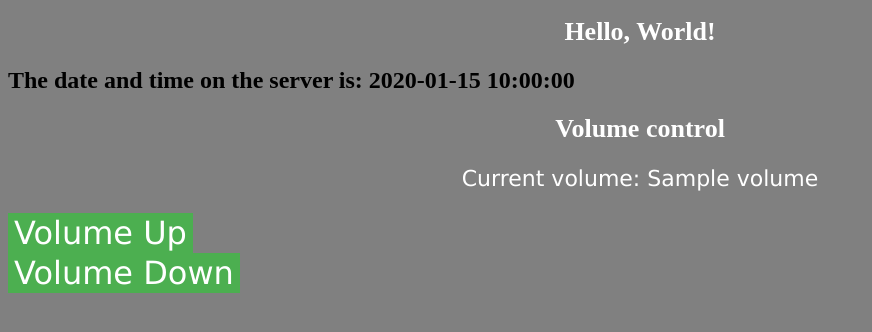
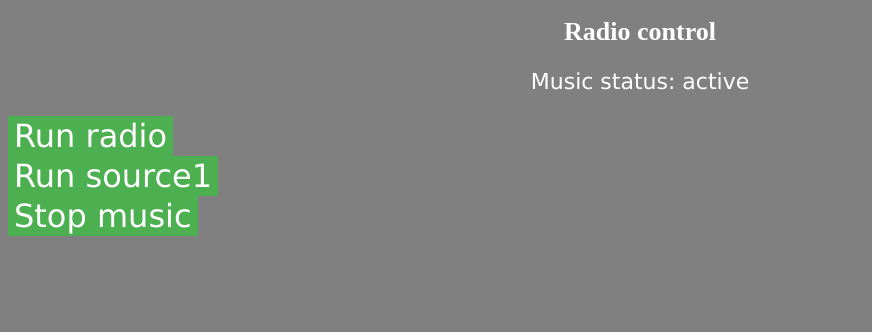
Before and after one commit to Losseh/rasp_localnet_player, a Flask app: template player/app/templates/index.html in a window 1280 px wide. Shown: the top 332 px of the page, without its empty margins (0-872 px from the left). Run offline with Flask 2, Linux system fonts and the light colour scheme; the template is opened without the code that fills it: most values are stand-ins (such as "Sample title", 1, 10 or a date in 2020).

Commit message:
remove volume control

```diff
--- a/player/app/templates/index.html
+++ b/player/app/templates/index.html
@@ -35,19 +35,20 @@ p {
     <title>{{ title }}</title>
   </head>
   <body>
-    <h1>Hello, World!</h1>
-    <h2>The date and time on the server is: {{ time }}</h2>
+    <h1>Radio control</h1>
+    <p align="center">
+      Music status: {{ music_state }}<br>
+      <form action="/run_radio/" method="post">
+        <button name="runRadioBtn" type="submit">Run radio</button>
+      </form>
 
-    <h1>Volume control</h1>
+      <form action="/run_source1/" method="post">
+        <button name="runSource1Btn" type="submit">Run source1</button>
+      </form>
 
-    <p align="center">Current volume: {{ volume }}</p>
-
-    <form action="/volume_up/" method="post">
-      <button name="volumeUpBtn" type="submit">Volume Up</button>
-    </form>
-
-    <form action="/volume_down/" method="post">
-      <button name="volumeDownBtn" type="submit">Volume Down</button>
-    </form>
+      <form action="/stop_music/" method="post">
+        <button name="stopMusicBtn" type="submit">Stop music</button>
+      </form>
+    </p>
   </body>
 </html>
```
Also changed, not shown: player/app/routes.py (+48 -23 lines), 5 other files.
